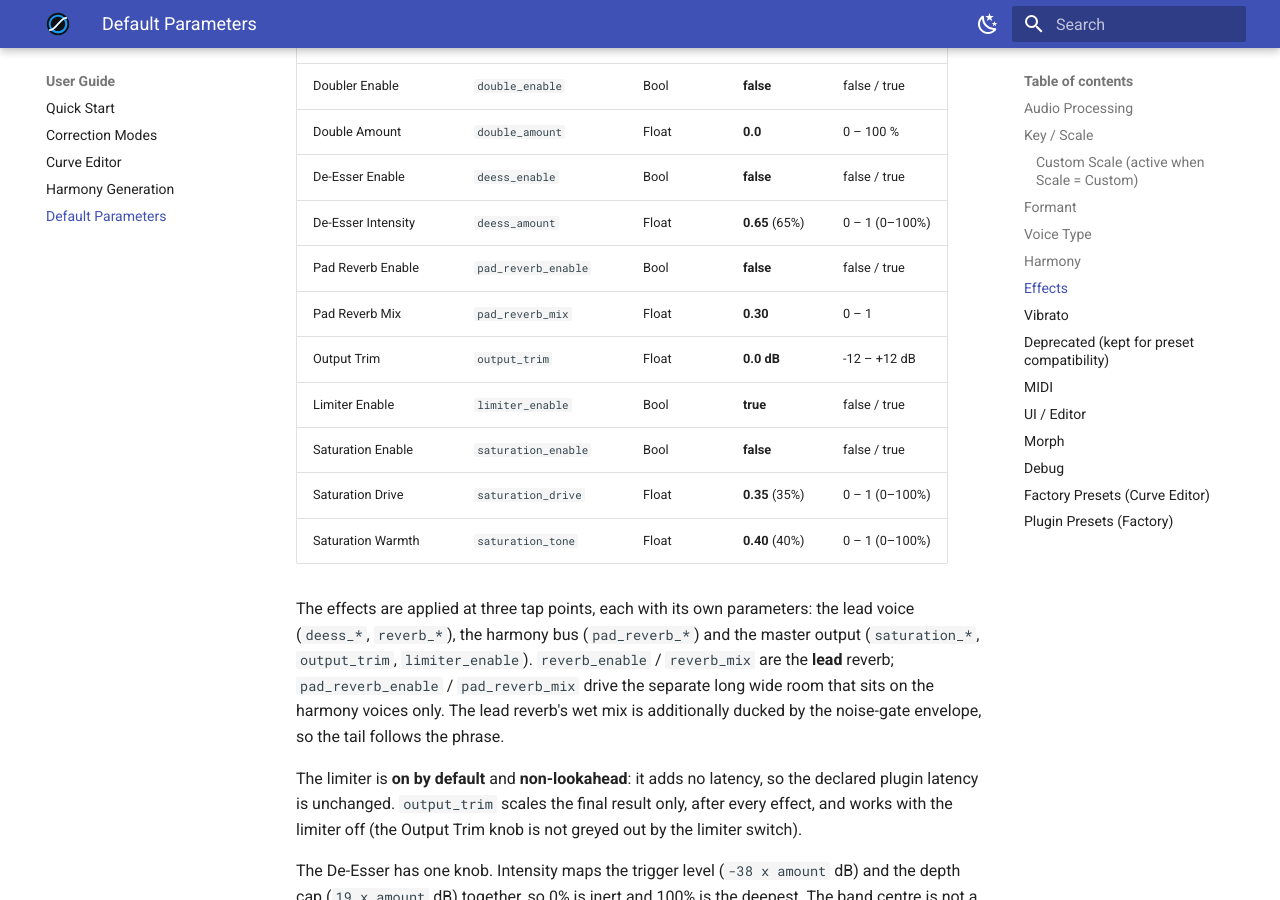
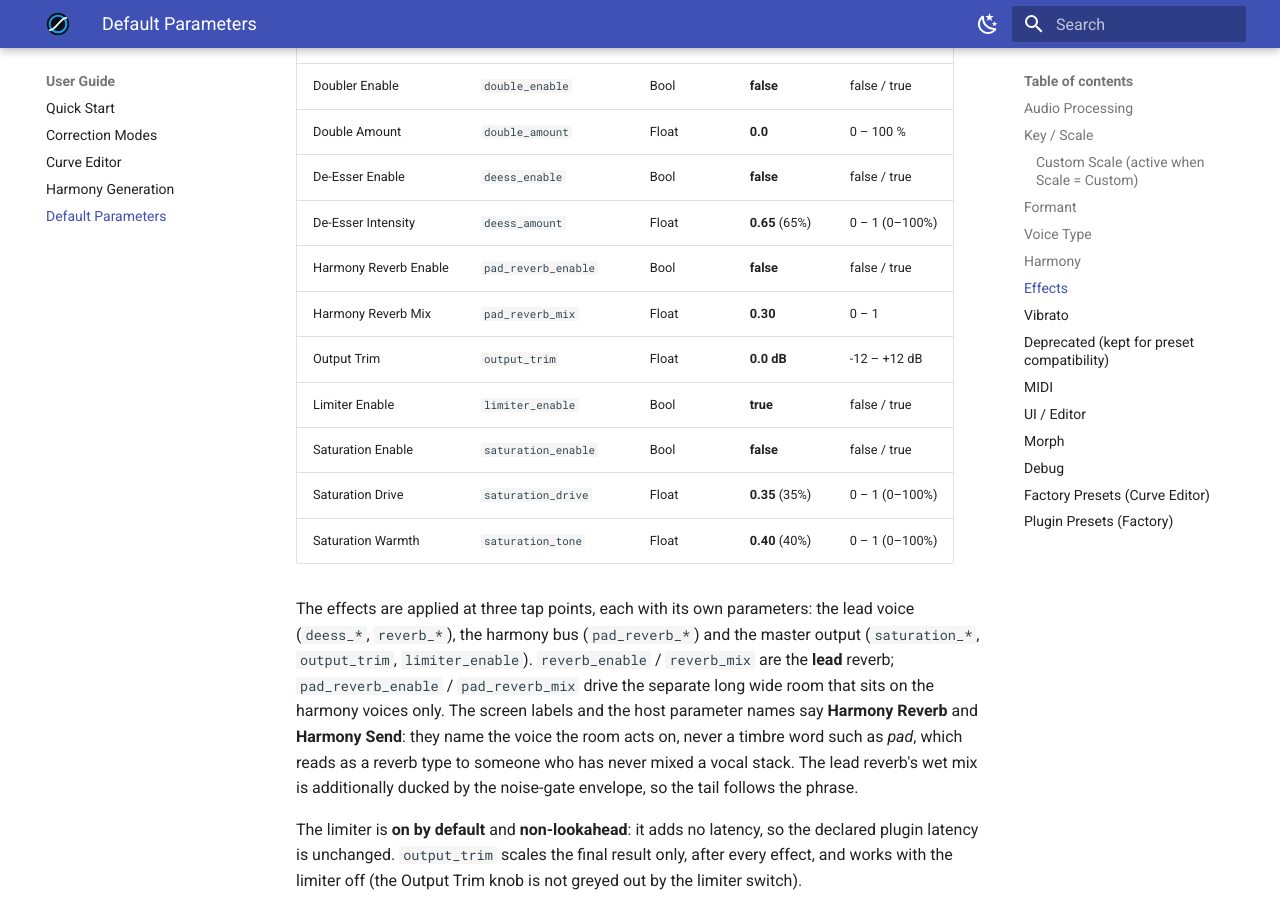
Before and after one commit to EiffelBS/OpenVoxTuner, an MkDocs documentation site: the page built from docs/default-parameters.md, in a window 1280 px wide and 900 px high, scrolled down 3887 px. Built offline with MkDocs 1.6.1 and Material for MkDocs 9.7.7, drawn with Linux system fonts in a browser that asks for light colours; the version menu is left out.

Commit message:
fix(ui): label the harmony room by its target voice, not as a "pad"
The pad reverb toggle and its send knob read "Pad" / "Nappe" / "Napa" / "パッド": a timbre
word from studio jargon. Sitting next to "Reverb" in the same row, it reads as a type of
reverb, and it never says which voices the room acts on - that distinction is the whole
design. Rename by target voice in all six locales (labels, tooltips, MIDI-learn rows) and
in the host-facing parameter display names. The parameter ids stay pad_reverb_* / pad_send,
so existing presets, automation and MIDI-learn bindings keep working.

- Labels: EN "Harmony Reverb" / "Harmony Send", FR "Réverb harmonies" / "Envoi harmonies",
  DE "Harmonie-Hall" / "Harmonie-Send", ES "Reverb armonías" / "Envío armonías",
  JA ハーモニー・リバーブ / ハーモニー送り, ZH 和声混响 (the send row was already 和声发送).
- Tooltips in the same six locales name the room the same way as its label.
- PluginProcessor display names: "Harmony Reverb Enable", "Harmony Reverb Mix",
  "Harmony Send"; ids unchanged, so a host keeps its parameter mapping.
- PluginEditor: the fallback knob literal and the layout comments that named the cell.
- docs/default-parameters.md rows plus one line stating the naming rule; dsp-pipeline diagram.

"Duck" stays as decided with the user. Full Release build clean, suite 179 OK / 0 FAILED.

```diff
--- a/docs/default-parameters.md
+++ b/docs/default-parameters.md
@@ -95,8 +95,8 @@
 | Double Amount | `double_amount` | Float | **0.0** | 0 – 100 % |
 | De-Esser Enable | `deess_enable` | Bool | **false** | false / true |
 | De-Esser Intensity | `deess_amount` | Float | **0.65** (65%) | 0 – 1 (0–100%) |
-| Pad Reverb Enable | `pad_reverb_enable` | Bool | **false** | false / true |
-| Pad Reverb Mix | `pad_reverb_mix` | Float | **0.30** | 0 – 1 |
+| Harmony Reverb Enable | `pad_reverb_enable` | Bool | **false** | false / true |
+| Harmony Reverb Mix | `pad_reverb_mix` | Float | **0.30** | 0 – 1 |
 | Output Trim | `output_trim` | Float | **0.0 dB** | -12 – +12 dB |
 | Limiter Enable | `limiter_enable` | Bool | **true** | false / true |
 | Saturation Enable | `saturation_enable` | Bool | **false** | false / true |
@@ -107,7 +107,10 @@ The effects are applied at three tap points, each with its own parameters: the l
 voice (`deess_*`, `reverb_*`), the harmony bus (`pad_reverb_*`) and the master output
 (`saturation_*`, `output_trim`, `limiter_enable`). `reverb_enable` / `reverb_mix` are the **lead**
 reverb; `pad_reverb_enable` / `pad_reverb_mix` drive the separate long wide room that
-sits on the harmony voices only. The lead reverb's wet mix is additionally ducked by
+sits on the harmony voices only. The screen labels and the host parameter names say
+**Harmony Reverb** and **Harmony Send**: they name the voice the room acts on, never a
+timbre word such as *pad*, which reads as a reverb type to someone who has never mixed
+a vocal stack. The lead reverb's wet mix is additionally ducked by
 the noise-gate envelope, so the tail follows the phrase.
 
 The limiter is **on by default** and **non-lookahead**: it adds no latency, so the
```
Also changed, not shown: docs/architecture/dsp-pipeline.md (+1 -1 lines), 3 other files.
